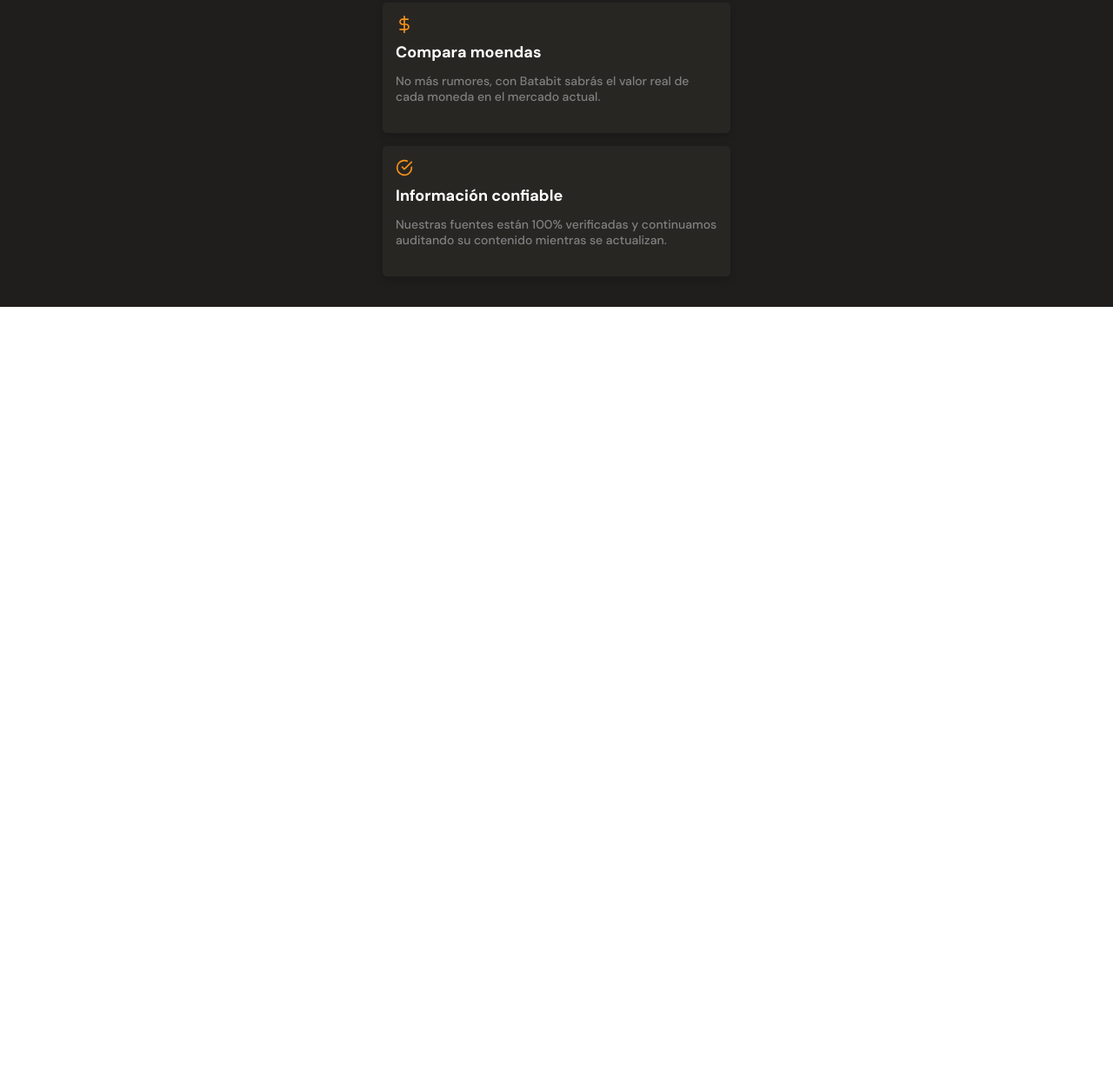
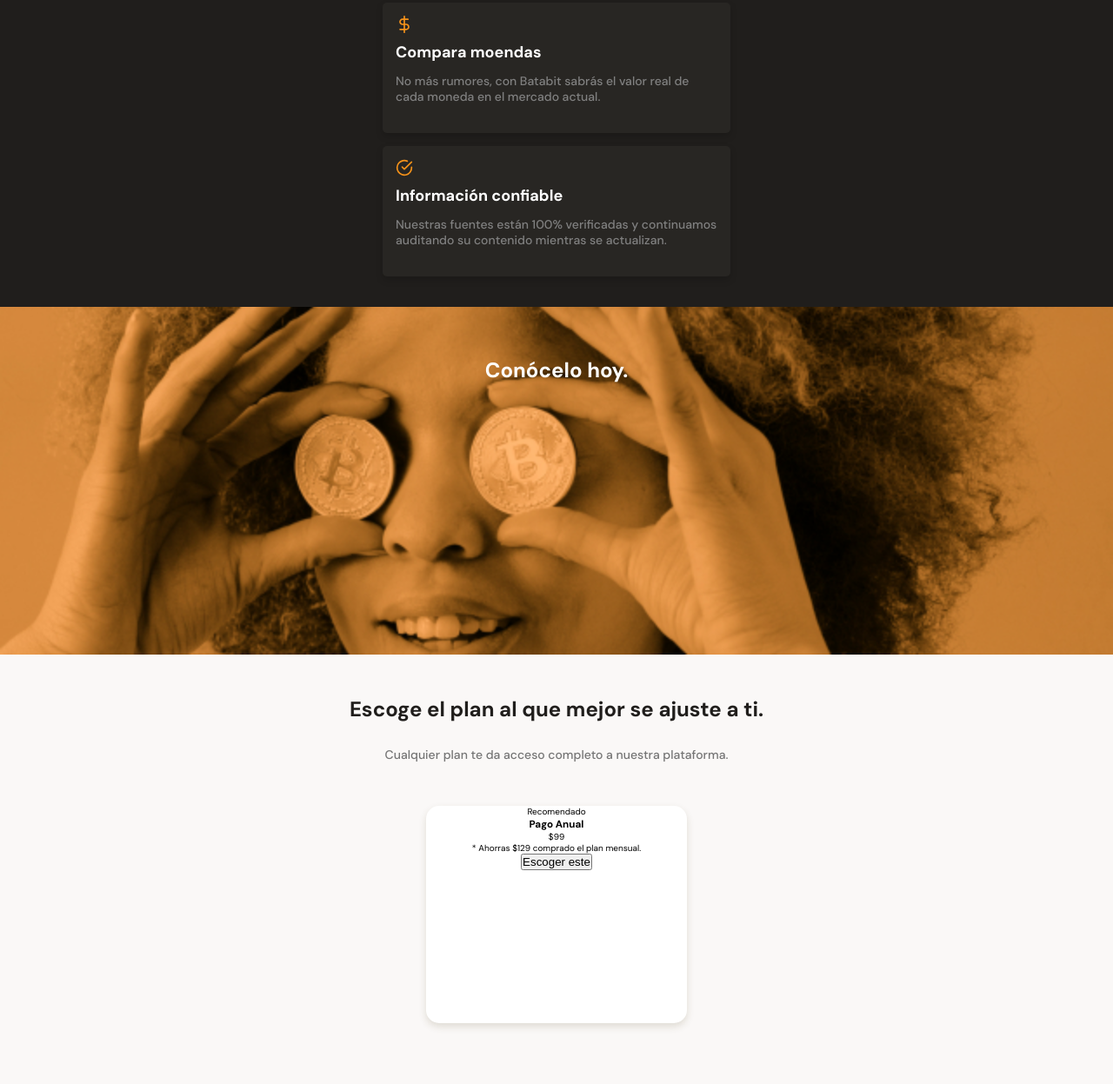
Before and after one commit to TCristianB/Bata-Bit, a plain HTML site: page index.html in a window 1280 px wide. Shown: the part 1997-3244 px from the top of the page at 87% size. Before the commit the page ends 2350 px from the top, so only its background shows below. Drawn offline with Linux system fonts and the light colour scheme.

Commit message:
Clase-24: Aplicando estilos a las tarjetas de la sección de planes

```diff
--- a/index.html
+++ b/index.html
@@ -13,7 +13,7 @@
         <div class="header__title-container">
             <h1>La próxima revolución en el intercambio de criptomonedas.</h1>
             <p>Batatabit the ayuda a navegar entre los diferentes precios y tendencias.</p>
-            <a href="" class="header__button">Conoce nuestro planes <span></span></a>
+            <a href="#plans" class="header__button">Conoce nuestro planes <span></span></a>
         </div>
     </header>
     <main>
@@ -108,8 +108,26 @@
 
             </section>
         </section>
-        <section></section>
-        <section></section>
+        <section class="bitcoin-img-container">
+            <h2>Conócelo hoy.</h2>
+        </section>
+        <section id="plans" class="main-plans-container">
+            <div class="plans__title">
+                <h2>Escoge el plan al que mejor se ajuste a ti.</h2>
+                <p>Cualquier plan te da acceso completo a nuestra plataforma.</p>
+            </div>
+            <section class="plans-container__slider">
+                <article class="plans-container__card">
+                    <p class="recommended">Recomendado</p>
+                    <div class="plan-info-container">
+                        <h3 class="plan-card__title">Pago Anual</h3>
+                        <p class="plan-card__price"><span>$</span>99</p>
+                        <p class="plan-card__saving">* Ahorras $129 comprado el plan mensual.</p>
+                        <button class="plan-card__cta">Escoger este <span></span></button>
+                    </div>
+                </article>
+            </section>
+        </section>
     </main>
     <footer></footer>
 </body>
--- a/style.css
+++ b/style.css
@@ -316,7 +316,7 @@ main {
 .product-detail--card .icon-card {
     display: inline-block;
     width: 20px;
-    height: 20px;
+    min-height: 20px;
     margin-bottom: 10px;
     background-position: center;
     background-size: cover;
@@ -353,3 +353,66 @@ main {
 .check-circle {
     background-image: url('./assets/icons/check-circle.svg');
 }
+
+.bitcoin-img-container {
+    width: 100%;
+    min-width: 320px;
+    height: 50vh;
+    background-image: url('./assets/img/bitcoinbaby2x.jpg');
+    background-position: center;
+    background-size: cover;
+    background-repeat: no-repeat;
+    text-align: center;
+}
+
+.bitcoin-img-container h2 {
+    padding-top: 60px;
+    font-size: 2.4rem;
+    font-weight: bold;
+    line-height: 2.6rem;
+    color: var(--just-white);
+}
+
+.main-plans-container {
+    width: 100%;
+    min-width: 320px;
+    padding-bottom: 70px;
+    text-align: center;
+}
+
+.plans__title {
+    width: 90%;
+    min-width: 288px;
+    height: auto;
+    margin: 0 auto;
+    margin-bottom: 50px;
+}
+
+.plans__title h2 {
+    padding-top: 50px;
+    font-size: 2.4rem;
+    font-weight: bold;
+    line-height: 2.6rem;
+    color: var(--warm-black);
+}
+
+.plans__title p {
+    padding-top: 30px;
+    font-size: 1.4rem;
+    font-weight: 500;
+    line-height: 1.8rem;
+    color: #757575;
+}
+
+.plans-container__card {
+    position: relative;
+    width: 70%;
+    min-width: 230px;
+    max-width: 300px;
+    height: 250px;
+    margin: 50px auto 0;
+    padding: 0 15px;
+    background-color: var(--just-white);
+    border-radius: 15px;
+    box-shadow: 0 4px 8px rgba(89, 73, 30, 0.16);
+}
```
